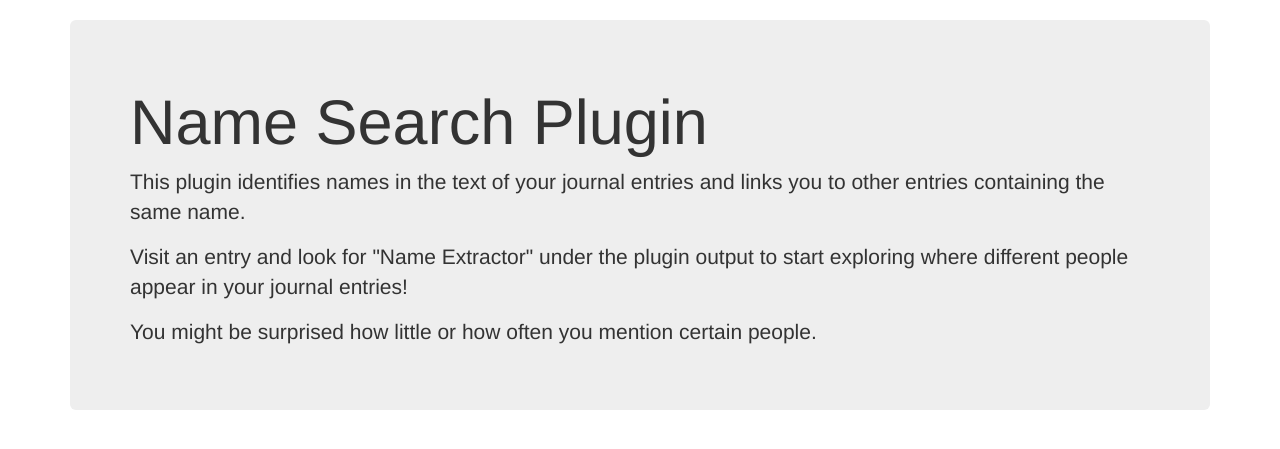
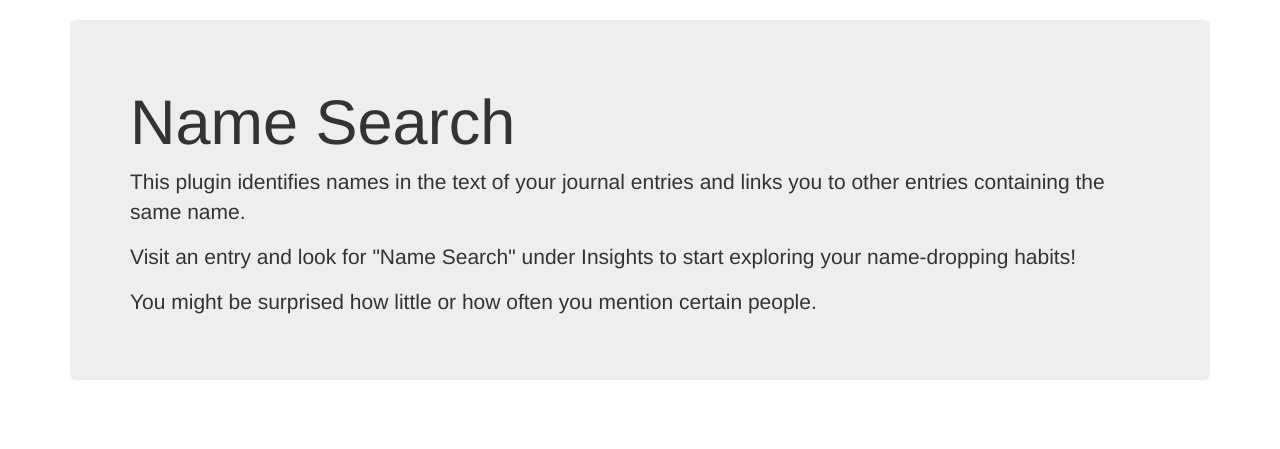
Before and after one commit to TheCDC/journal_app, a Python web app: template webapp/journal_plugins/templates/name_search/index.html in a window 1280 px wide. Shown: the part 54-503 px from the top of the page. Run offline with Jinja, Linux system fonts and the light colour scheme; the template is opened without the code that fills it, so the values that code supplies are empty; some libraries are stand-ins or nearby versions.

```diff
--- a/webapp/journal_plugins/templates/name_search/index.html
+++ b/webapp/journal_plugins/templates/name_search/index.html
@@ -23,13 +23,12 @@
     <div class="jumbotron">
 
         <h1>
-            Name Search Plugin
+            Name Search
         </h1>
         <p>This plugin identifies names in the text of your journal entries and links you to other entries containing
             the same name.</p>
         <p>
-            Visit an entry and look for "Name Extractor" under the plugin output to start exploring where different
-            people appear in your journal entries!
+            Visit an entry and look for "Name Search" under Insights to start exploring your name-dropping habits!
         </p>
         <p>
             You might be surprised how little or how often you mention certain people.
--- a/webapp/templates/entry.html
+++ b/webapp/templates/entry.html
@@ -1,5 +1,4 @@
 {% extends 'base.html' %} {% block content %} {{super()}}
-<div class="container">
 <div class="container">
     <ul class="pager pull-left">
         {% if context.previous%}
@@ -75,7 +74,4 @@
     </div>
 </div>
 
-</div>
-<!--  -->
-</div>
 {% endblock %}
```
Lines whose indentation alone changed are shown as unchanged.
